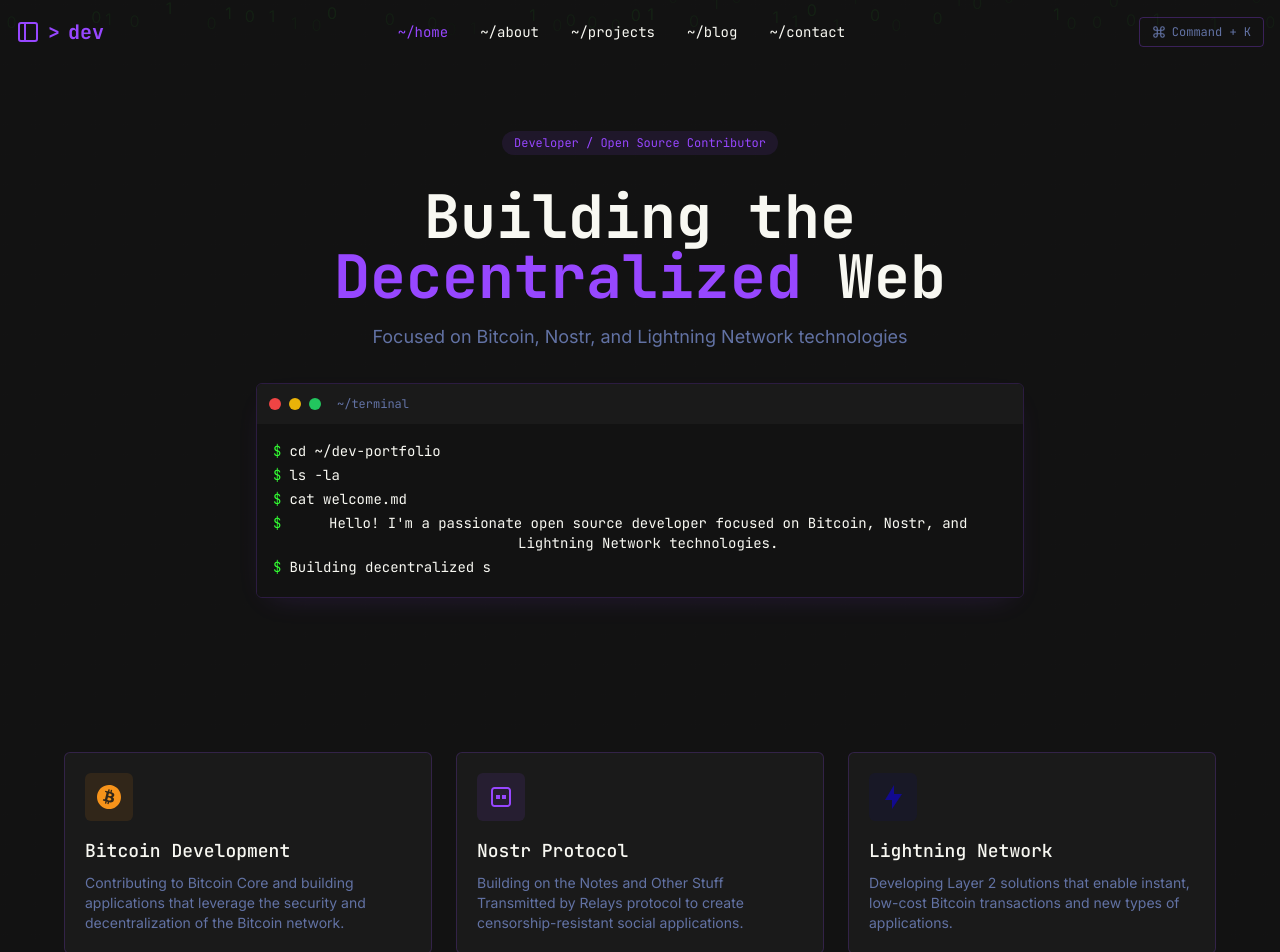
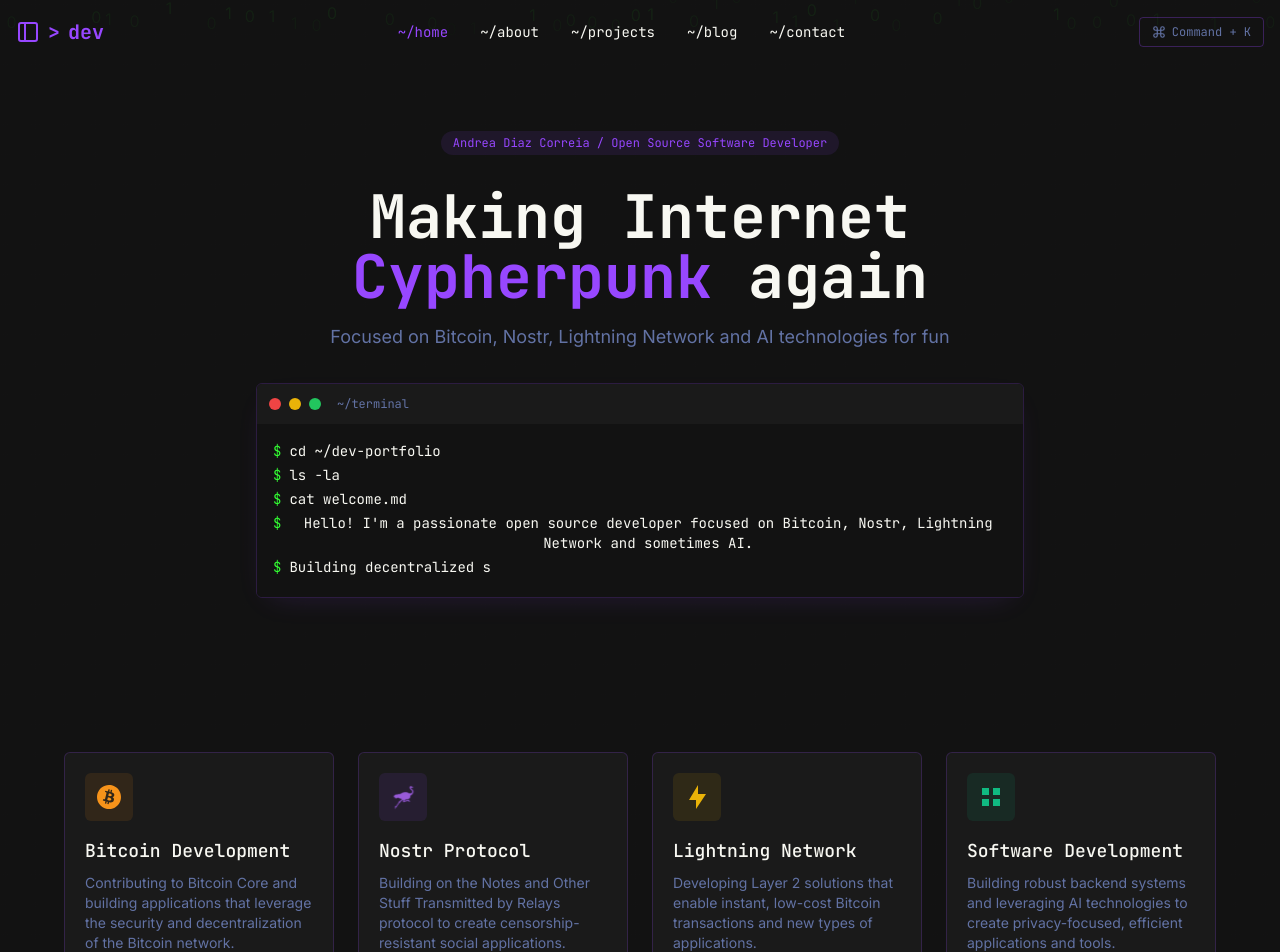
Before and after one commit to AndreaDiazCorreia/tech-terminal-identity, a React (Vite) app: page / in a window 1280 px wide. Shown: the top 952 px of the page. Built offline with nearby package versions, Linux system fonts and the light colour scheme.

Commit message:
change: text in index

```diff
--- a/src/pages/Index.tsx
+++ b/src/pages/Index.tsx
@@ -17,7 +17,7 @@ const Index = () => {
     "cd ~/dev-portfolio",
     "ls -la",
     "cat welcome.md",
-    "Hello! I'm a passionate open source developer focused on Bitcoin, Nostr, and Lightning Network technologies.",
+    "Hello! I'm a passionate open source developer focused on Bitcoin, Nostr, Lightning Network and sometimes AI.",
     "Building decentralized solutions for a more open and censorship-resistant internet.",
     "npm start"
   ];
@@ -29,13 +29,13 @@ const Index = () => {
       <section className="text-center max-w-4xl mx-auto">
         <div className="space-y-4">
           <div className="inline-block px-3 py-1 rounded-full bg-tech-nostrPurple/10 text-tech-nostrPurple text-xs font-mono mb-4">
-            Developer / Open Source Contributor
+            Andrea Diaz Correia / Open Source Software Developer
           </div>
           <h1 className="text-4xl md:text-5xl lg:text-6xl font-mono font-bold leading-tight">
-            Building the <span className="text-tech-nostrPurple">Decentralized</span> Web
+            Making Internet <span className="text-tech-nostrPurple">Cypherpunk</span> again
           </h1>
           <p className="text-terminal-comment text-lg max-w-2xl mx-auto">
-            Focused on Bitcoin, Nostr, and Lightning Network technologies
+            Focused on Bitcoin, Nostr, Lightning Network and AI technologies for fun
           </p>
         </div>
 
@@ -58,7 +58,7 @@ const Index = () => {
             <ArrowRight className="ml-2 h-4 w-4" />
           </Link>
           <a
-            href="https://github.com/"
+            href="https://github.com/AndreaDiazCorreia"
             target="_blank"
             rel="noopener noreferrer"
             className="px-6 py-3 rounded-md border border-tech-nostrPurple/30 text-terminal-foreground font-mono flex items-center hover:bg-tech-nostrPurple/10 transition-colors after:hidden"
@@ -69,7 +69,7 @@ const Index = () => {
         </div>
       </section>
 
-      <section className="grid grid-cols-1 md:grid-cols-3 gap-6 max-w-6xl mx-auto">
+      <section className="grid grid-cols-1 md:grid-cols-2 lg:grid-cols-4 gap-6 max-w-6xl mx-auto">
         <div className="tech-card">
           <div className="h-12 w-12 rounded-md bg-tech-bitcoinOrange/10 flex items-center justify-center mb-4">
             <svg className="h-6 w-6 text-tech-bitcoinOrange" viewBox="0 0 24 24" fill="none" xmlns="http://www.w3.org/2000/svg">
@@ -84,10 +84,11 @@ const Index = () => {
 
         <div className="tech-card">
   <div className="h-12 w-12 rounded-md bg-tech-nostrPurple/10 flex items-center justify-center mb-4">
-            <svg className="h-6 w-6 text-tech-nostrPurple" viewBox="0 0 24 24" fill="none" xmlns="http://www.w3.org/2000/svg">
-              <path d="M7 10v4h4v-4H7zm6 0v4h4v-4h-4z" fill="currentColor"/>
-              <path fillRule="evenodd" clipRule="evenodd" d="M2 5.5C2 3.567 3.567 2 5.5 2h13C20.433 2 22 3.567 22 5.5v13c0 1.933-1.567 3.5-3.5 3.5h-13C3.567 22 2 20.433 2 18.5v-13zM5.5 4C4.672 4 4 4.672 4 5.5v13c0 .828.672 1.5 1.5 1.5h13c.828 0 1.5-.672 1.5-1.5v-13c0-.828-.672-1.5-1.5-1.5h-13z" fill="currentColor"/>
-            </svg>
+    <img
+      src="/assets/image 2.svg"
+      alt="Nostr Protocol"
+      className="h-12 w-12 text-tech-nostrPurple"
+    />
   </div>
   <h3 className="text-lg font-mono font-medium mb-2">Nostr Protocol</h3>
   <p className="text-terminal-comment text-sm">
@@ -96,14 +97,26 @@ const Index = () => {
 </div>
 
         <div className="tech-card">
-          <div className="h-12 w-12 rounded-md bg-tech-lightningBlue/10 flex items-center justify-center mb-4">
-            <svg className="h-6 w-6 text-tech-lightningBlue" viewBox="0 0 24 24" fill="none" xmlns="http://www.w3.org/2000/svg">
+          <div className="h-12 w-12 rounded-md bg-yellow-500/10 flex items-center justify-center mb-4">
+            <svg className="h-6 w-6 text-yellow-500" viewBox="0 0 24 24" fill="none" xmlns="http://www.w3.org/2000/svg">
               <path d="M13 9h8L11 24v-9H4l9-15v9z" fill="currentColor"/>
             </svg>
           </div>
           <h3 className="text-lg font-mono font-medium mb-2">Lightning Network</h3>
           <p className="text-terminal-comment text-sm">
             Developing Layer 2 solutions that enable instant, low-cost Bitcoin transactions and new types of applications.
+          </p>
+        </div>
+
+        <div className="tech-card">
+          <div className="h-12 w-12 rounded-md bg-emerald-500/10 flex items-center justify-center mb-4">
+            <svg className="h-6 w-6 text-emerald-500" viewBox="0 0 24 24" fill="none" xmlns="http://www.w3.org/2000/svg">
+              <path d="M3 3h7v7H3V3zm11 0h7v7h-7V3zm0 11h7v7h-7v-7zM3 14h7v7H3v-7z" fill="currentColor"/>
+            </svg>
+          </div>
+          <h3 className="text-lg font-mono font-medium mb-2">Software Development</h3>
+          <p className="text-terminal-comment text-sm">
+            Building robust backend systems and leveraging AI technologies to create privacy-focused, efficient applications and tools.
           </p>
         </div>
       </section>
```
Also changed, not shown: public/assets/image 2.svg (added), public/assets/image 4.svg (added). Lines whose indentation alone changed are shown as unchanged.
